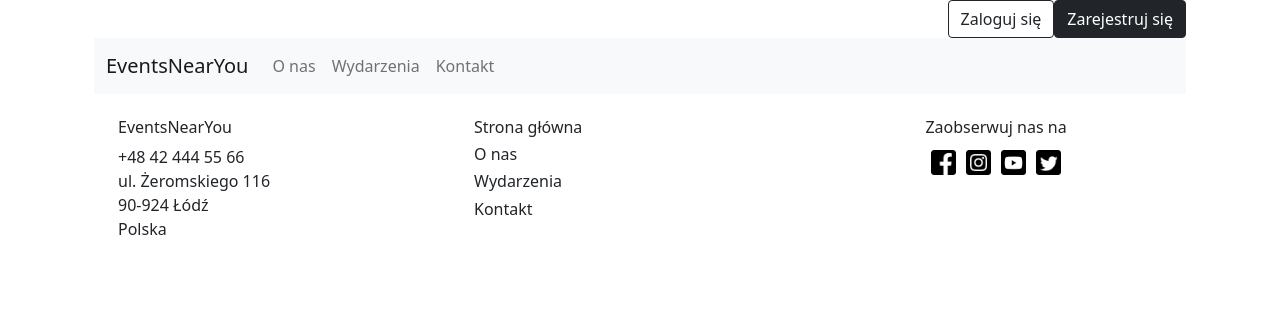
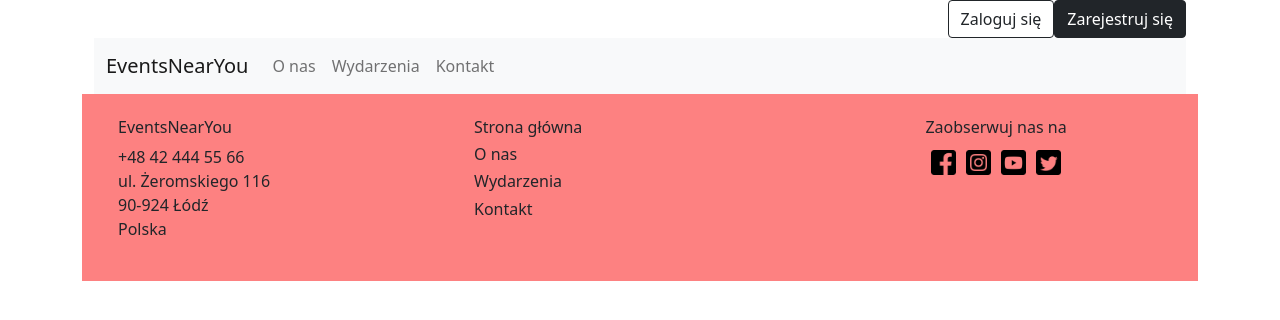
Before and after one commit to tobnog/EventsNearYou, an Angular app: page / in a window 1280 px wide. Shown: the top 320 px of the page. Built offline with nearby package versions, Linux system fonts and the light colour scheme.

Commit message:
Set footer color

```diff
--- a/src/app/footer/footer.component.css
+++ b/src/app/footer/footer.component.css
@@ -0,0 +1,3 @@
+#footer {
+  background-color: #fd8181;
+}
```
